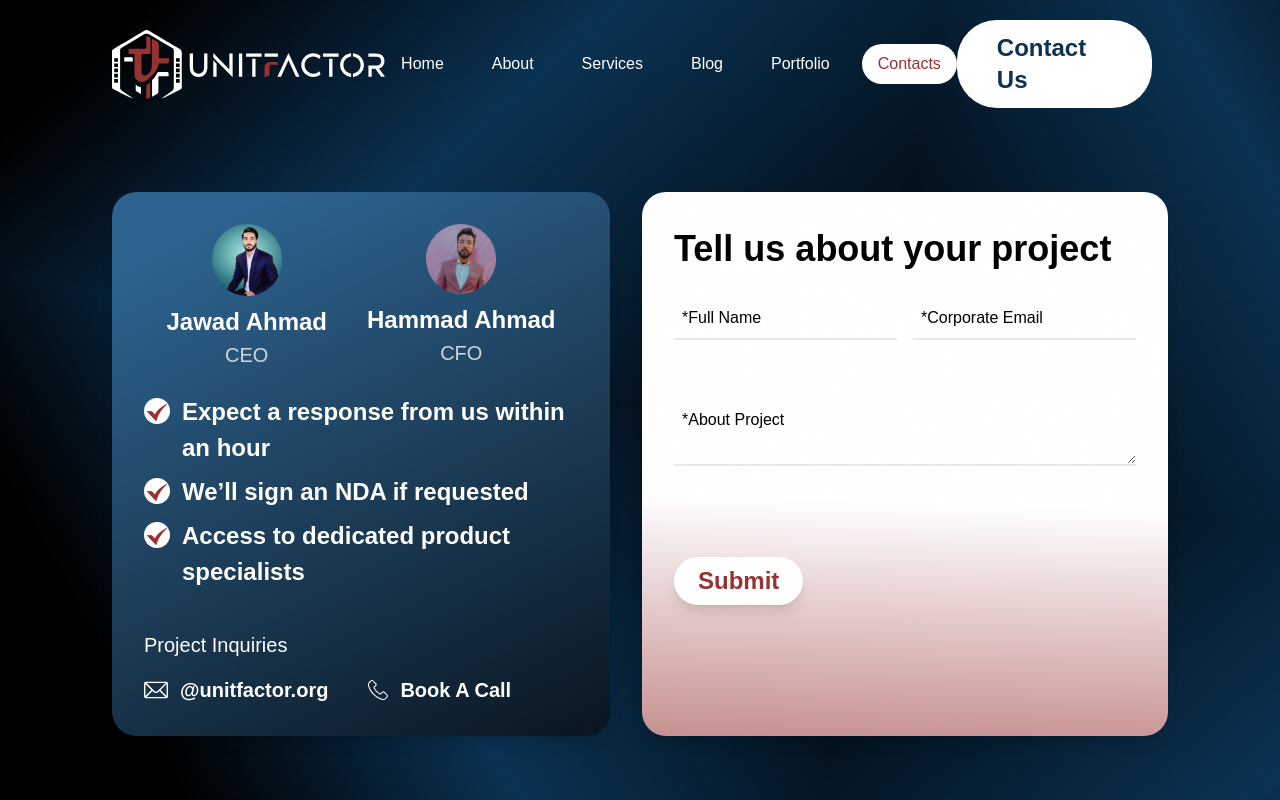
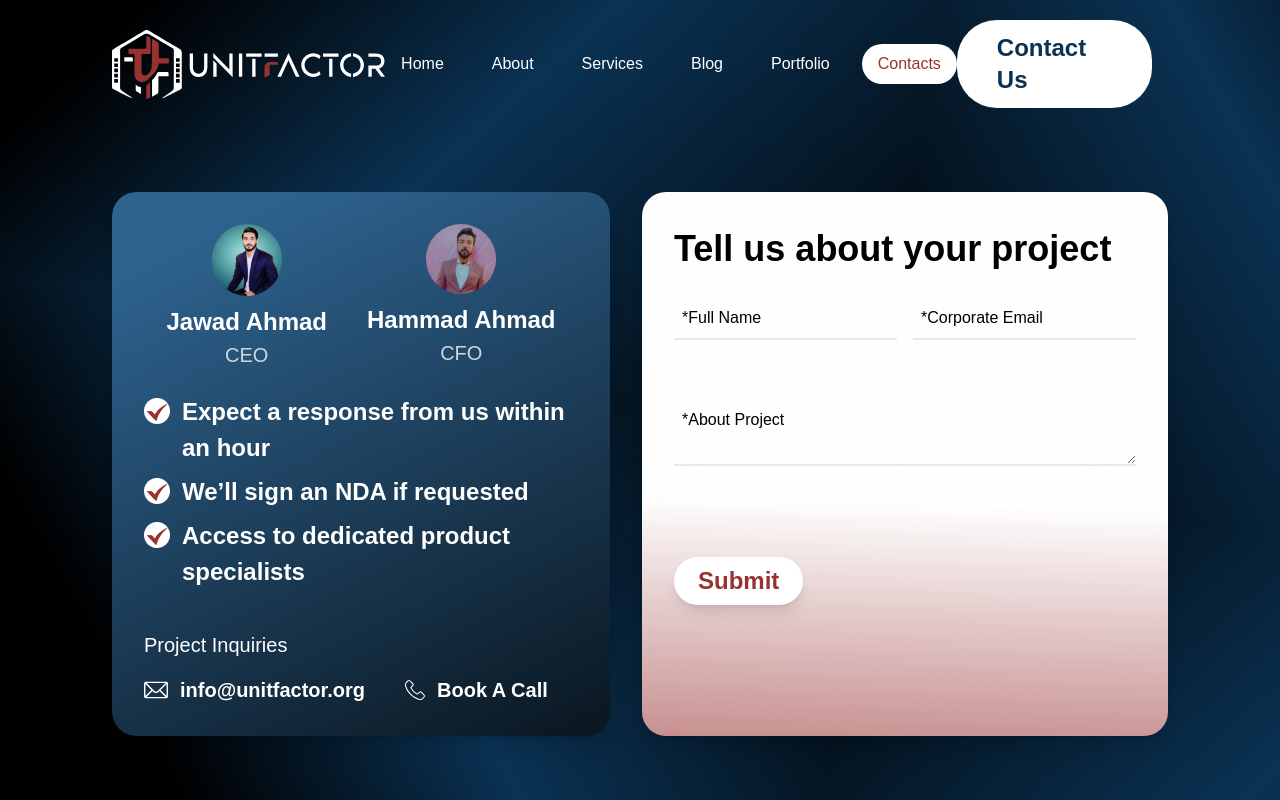
Before and after one commit to M-Jawad338211/company-website, a Next.js app: page /contacts in a window 1280 px wide. Shown: the top 800 px of the page. Built offline with nearby package versions, Linux system fonts and the light colour scheme.

Commit message:
email updated in footer

```diff
--- a/app/components/contact-details/contacts.tsx
+++ b/app/components/contact-details/contacts.tsx
@@ -86,7 +86,7 @@ export default function Contacts() {
                   href="mailto:hr@unitfactor.org"
                   className="text-base md:text-lg lg:text-xl  font-semibold text-white"
                 >
-                  @unitfactor.org
+                  info@unitfactor.org
                 </a>
               </div>
               <div className="flex items-center gap-3">
--- a/app/components/footer.tsx
+++ b/app/components/footer.tsx
@@ -51,7 +51,7 @@ export default function Footer() {
               href="mailto:hr@unitfactor.org"
               className="text-base sm:text-lg font-medium mt-2"
             >
-              hr@unitfactor.org
+              info@unitfactor.org
             </a>
           </div>
         </div>
```
